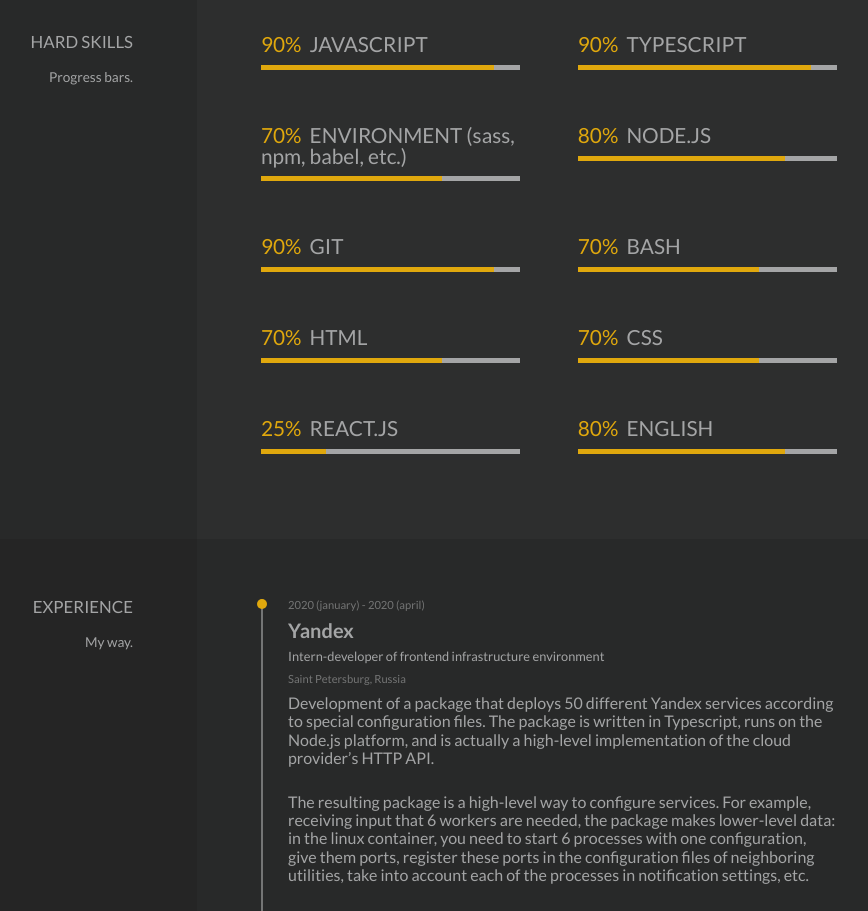
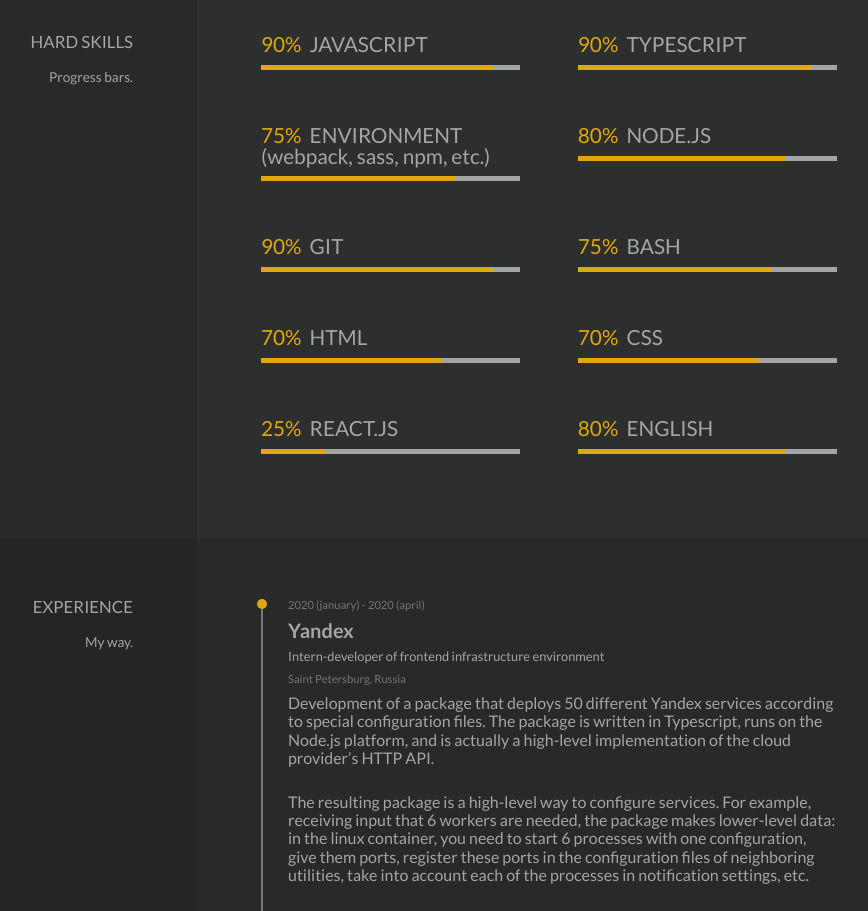
Before and after one commit to myalkleon/CV, a website built with webpack: page src/index.html in a window 1280 px wide. Shown: the part 1180-2091 px from the top of the page, without its empty margins (315-1183 px from the left). Built offline with nearby package versions, Linux system fonts and the light colour scheme.

Commit message:
Skills updated

```diff
--- a/src/index.html
+++ b/src/index.html
@@ -158,8 +158,8 @@
                     </div>
                     <div class="progressbar-layout">
                         <div class="progressbar-header">
-                            <span class="progressbar-percentage subtext">70%</span>
-                            <span class="progressbar-name">ENVIRONMENT (sass, npm, babel, etc.)</span>
+                            <span class="progressbar-percentage subtext">75%</span>
+                            <span class="progressbar-name">ENVIRONMENT (webpack, sass, npm, etc.)</span>
                         </div>
                         <div class="progressbar" id="environment"></div>
                     </div>
@@ -179,7 +179,7 @@
                     </div>
                     <div class="progressbar-layout">
                         <div class="progressbar-header">
-                            <span class="progressbar-percentage subtext">70%</span>
+                            <span class="progressbar-percentage subtext">75%</span>
                             <span class="progressbar-name">BASH</span>
                         </div>
                         <div class="progressbar" id="bash"></div>
```
Also changed, not shown: docs/index.html (+1 -1 lines).
